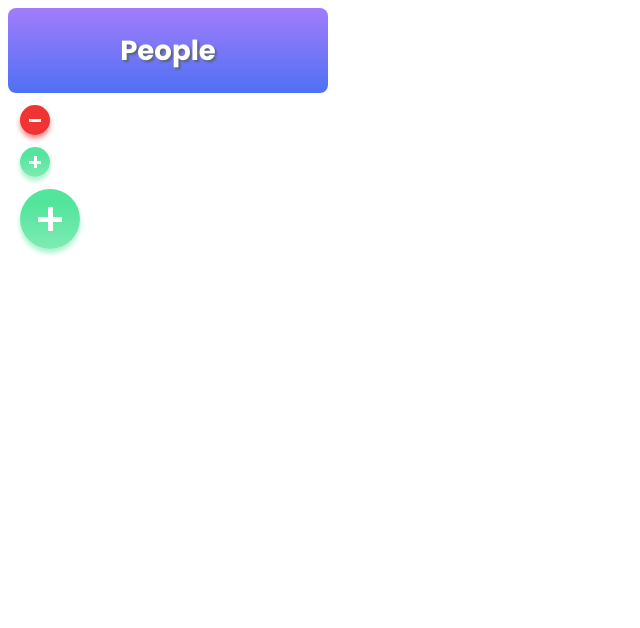
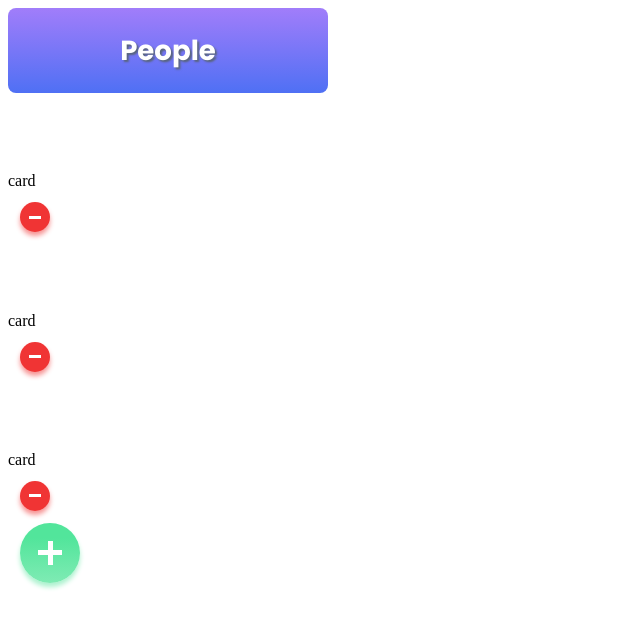
Before and after one commit to natkalia/people-recruitment-task, a React (Create React App) app: page / in a window 1280 px wide. Shown: the top 628 px of the page, without its empty margins (0-640 px from the left). Built offline with nearby package versions, Linux system fonts and the light colour scheme.

Commit message:
Add basic Card, connect to redux and render in App

```diff
--- a/src/components/App/App.js
+++ b/src/components/App/App.js
@@ -3,29 +3,35 @@ import styles from './App.module.scss';
 import PropTypes from 'prop-types';
 import PageTitle from '../PageTitle/PageTitle';
 import Button from '../Button/Button';
+import Card from '../Card/CardContainer';
 
-const App = ({titles}) => {
+const App = ({titles, cards}) => {
 
   // in fact hardcoded solution to get titles[0] as we have only one page title now
   const title = titles[0].content;
 
   return (
     <div className={styles.component}>
-
       <PageTitle title={title}/>
-
+      <div className={styles.content}>
+        {cards.map(card =>
+          <Card
+            key={card.id}
+            id={card.id}
+            content={card.content}
+            category={card.category}
+          />)}
+      </div>
       <div>
-        <Button variant='minus'/>
-        <Button variant='plus'/>
         <Button variant='bigplus'/>
       </div>
-
     </div>
   );
 };
 
 App.propTypes = {
   titles: PropTypes.array,
+  cards: PropTypes.array,
 };
 
 export default App;
--- a/src/components/Card/Card.js
+++ b/src/components/Card/Card.js
@@ -0,0 +1,23 @@
+import React from 'react';
+import styles from './Card.module.scss';
+import Button from '../Button/Button';
+import PropTypes from 'prop-types';
+
+class Card extends React.Component {
+
+  static propTypes = {
+    cards: PropTypes.array,
+  }
+
+  render() {
+    return (
+      <div className={styles.component}>
+        card
+        <Button variant="minus"/>
+      </div>
+
+    );
+  }
+}
+
+export default Card;
--- a/src/components/Card/Card.module.scss
+++ b/src/components/Card/Card.module.scss
@@ -0,0 +1,7 @@
+@import '../../styles/settings.scss';
+
+.component {
+  background: $color-light;
+  border-radius: $radius-standard 0 0 $radius-standard;
+  margin-top: $base-size * 6.6;
+}
--- /dev/null
+++ b/src/components/Card/CardContainer.js
@@ -0,0 +1,17 @@
+import { connect } from 'react-redux';
+import Card from './Card';
+import {
+  createActionAddSubCard,
+  createActionRemoveCard,
+} from '../../redux/cardsRedux';
+
+const mapStateToProps = state => ({
+  cards: state.cards,
+});
+
+const mapDispatchToProps = (dispatch) => ({
+  addSubCard: content => dispatch(createActionAddSubCard(content)),
+  removeCard: card => dispatch(createActionRemoveCard(card)),
+});
+
+export default connect(mapStateToProps, mapDispatchToProps)(Card);
```
